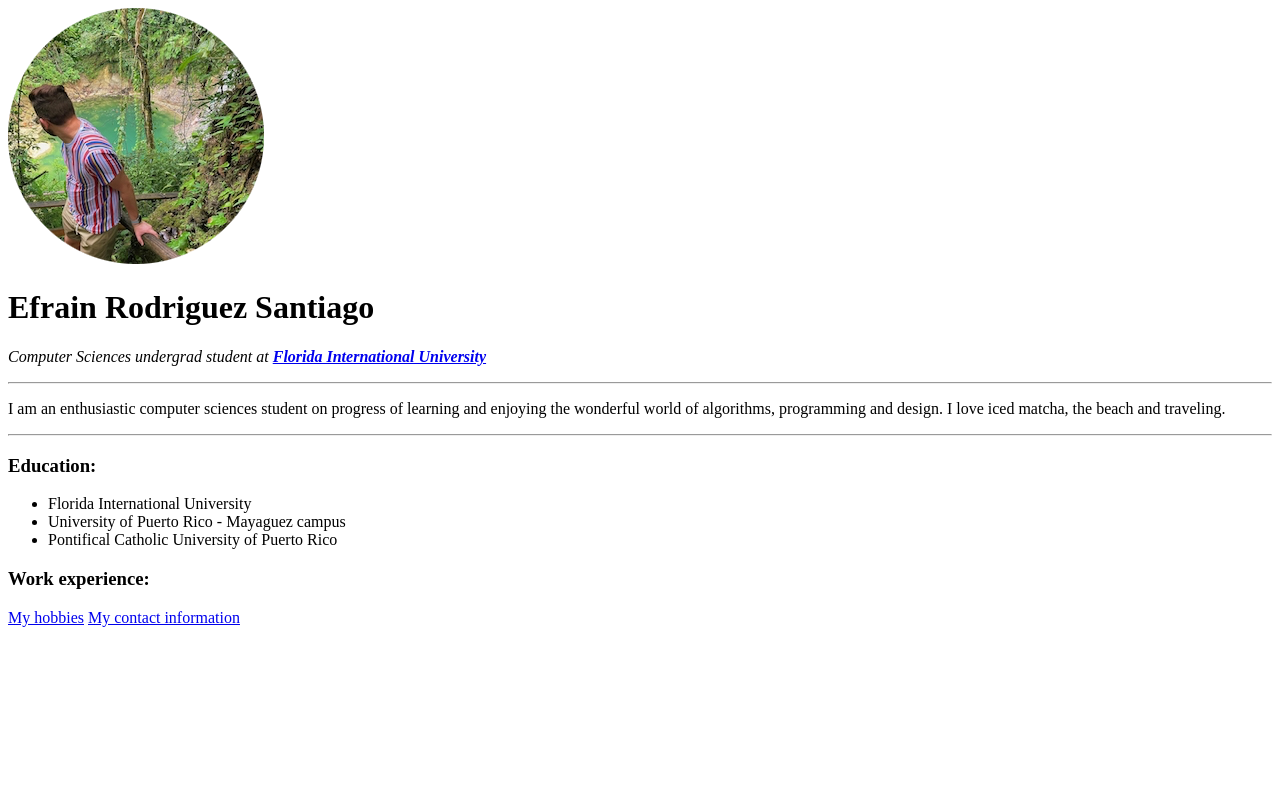
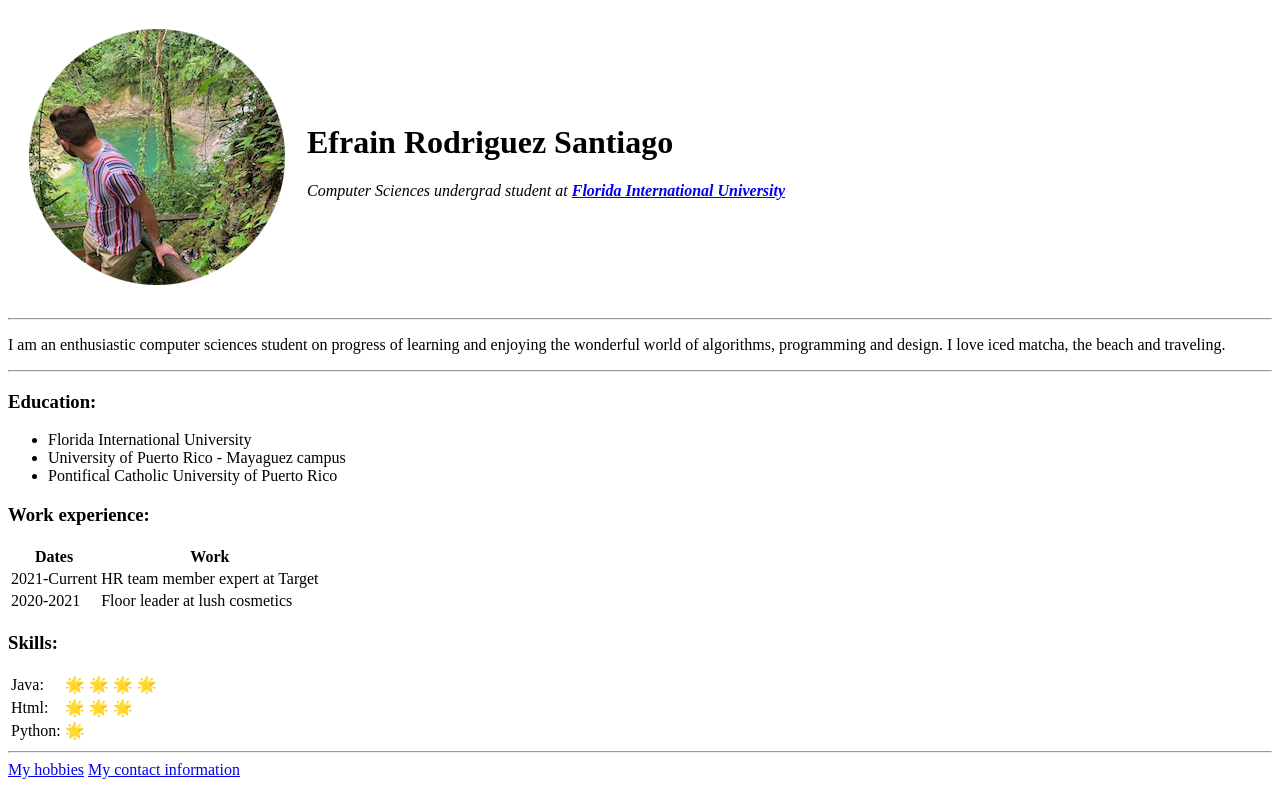
Before and after one commit to efrars/personalcv, a plain HTML site: page index.html in a window 1280 px wide. Drawn offline with Linux system fonts and the light colour scheme.

Commit message:
Update index.html

```diff
--- a/index.html
+++ b/index.html
@@ -5,9 +5,14 @@
 	<title>Efrain's Personal Site</title>
 </head>
 <body>
-    <img src="picture2.png" alt="Efrain profile picture">
-    <h1>Efrain Rodriguez Santiago</h1>
-    <p><em>Computer Sciences undergrad student at <strong><a href="https://www.fiu.edu/">Florida International University</a></strong> </em></p>
+    <table cellspacing="20">
+        <tr>
+            <td>
+              <img src="picture2.png" alt="Efrain profile picture"></td>
+              <td>  <h1>Efrain Rodriguez Santiago</h1>
+                  <p><em>Computer Sciences undergrad student at <strong><a href="https://www.fiu.edu/">Florida International University</a></strong> </em></p></td>
+              </tr>
+          </table>
           <hr>
           <p> I am an enthusiastic computer sciences student on progress of learning and enjoying the wonderful world of algorithms, programming and design. I love iced matcha, the beach and traveling.</p>
           <hr>
@@ -19,6 +24,42 @@
         </ul>
 
         <h3>Work experience:</h3>
+        <table>
+            <thead>
+                <tr>
+                    <th>Dates</th>
+                    <th>Work</th>
+                </tr>
+            </thead>
+            <tbody>
+                <tr>
+                    <td>2021-Current</td>
+                    <td>HR team member expert at Target</td>
+                </tr>
+                <tr>
+                    <td>2020-2021</td>
+                    <td>Floor leader at lush cosmetics</td>
+                </tr>
+            </tbody>
+        </table>
+
+        <h3>Skills:</h3>
+        <table>
+               <tr>
+                <td>Java:</td>
+                   <td>&#127775; &#127775; &#127775; &#127775; </td>
+               </tr>
+               <tr>
+                   <td>Html:</td>
+                   <td>&#127775; &#127775; &#127775;</td>
+               </tr>
+               <tr>
+                   <td>Python:</td>
+                    <td>&#127775;</td>
+               </tr>
+
+       </table>
+       <hr>
        <a href="hobbies.html">My hobbies</a>
        <a href="contact.html"> My contact information</a>
    </body>
```
Lines whose indentation alone changed are shown as unchanged.
